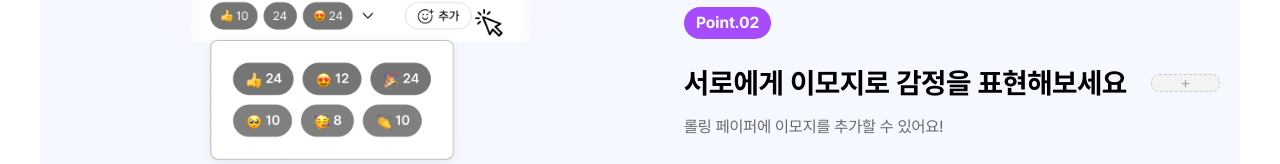
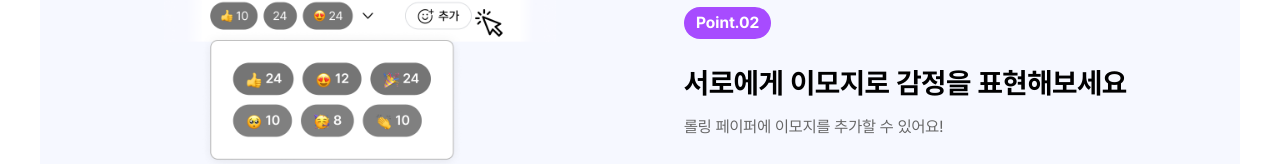
Before and after one commit to gyoyeon-kim/Rolling, a React (Create React App) app: page / in a window 1280 px wide. Shown: the part 743-907 px from the top of the page. Built offline with nearby package versions, Linux system fonts and the light colour scheme.

Commit message:
Delete emoji section button

```diff
--- a/src/pages/Home.jsx
+++ b/src/pages/Home.jsx
@@ -86,7 +86,6 @@ function Home() {
                 롤링 페이퍼에 이모지를 추가할 수 있어요!
               </p>
             </div>
-            <div className="card-placeholder">+</div>
           </div>
           <div className="explore section">
             <Link to="/list" className="explore-button">
```
